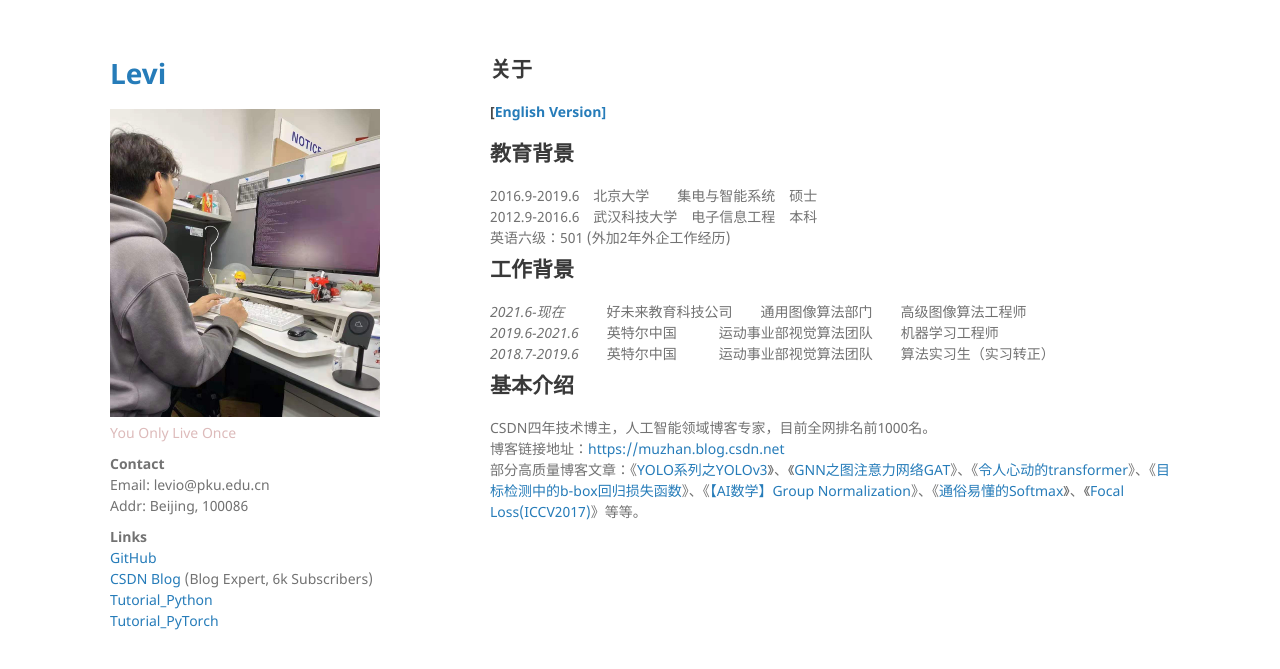
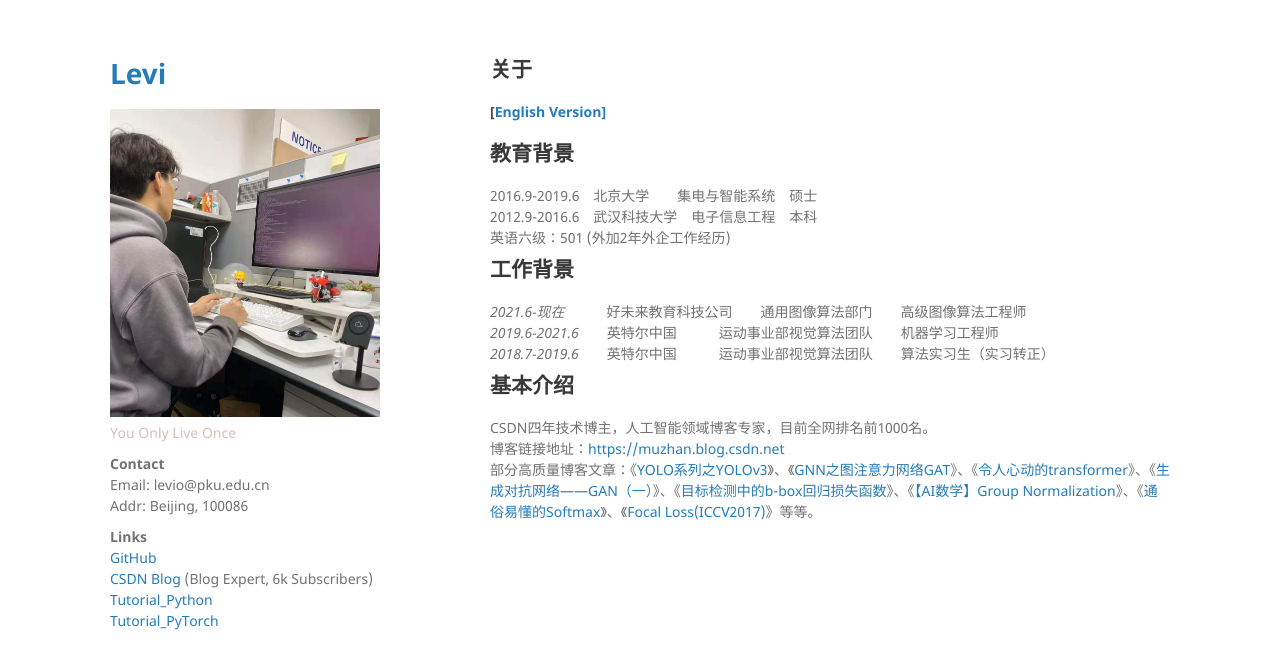
Before and after one commit to leviome/leviome.github.io, a Jekyll site: the page built from index_cn.md, in a window 1280 px wide. Shown: the top 669 px of the page. Built offline with Jekyll 4.4.1, drawn with Linux system fonts in a browser that asks for light colours; our own code applies the rules of GitHub Pages for plain Markdown files.

Commit message:
Update index_cn.md

```diff
--- a/index_cn.md
+++ b/index_cn.md
@@ -15,4 +15,4 @@
 ## 基本介绍
 CSDN四年技术博主，人工智能领域博客专家，目前全网排名前1000名。<br>
 博客链接地址：[https://muzhan.blog.csdn.net](https://muzhan.blog.csdn.net)<br>
-部分高质量博客文章：《[YOLO系列之YOLOv3](https://blog.csdn.net/leviopku/article/details/82660381)》、《[GNN之图注意力网络GAT](https://blog.csdn.net/leviopku/article/details/104622560)》、《[令人心动的transformer](https://blog.csdn.net/leviopku/article/details/115614056)》、《[目标检测中的b-box回归损失函数](https://blog.csdn.net/leviopku/article/details/114655338)》、《[【AI数学】Group Normalization](https://blog.csdn.net/leviopku/article/details/83213123)》、《[通俗易懂的Softmax](https://blog.csdn.net/leviopku/article/details/101542568)》、《[Focal Loss(ICCV2017)](https://blog.csdn.net/leviopku/article/details/89816408)》等等。<br>
+部分高质量博客文章：《[YOLO系列之YOLOv3](https://blog.csdn.net/leviopku/article/details/82660381)》、《[GNN之图注意力网络GAT](https://blog.csdn.net/leviopku/article/details/104622560)》、《[令人心动的transformer](https://blog.csdn.net/leviopku/article/details/115614056)》、《[生成对抗网络——GAN（一）](https://blog.csdn.net/leviopku/article/details/81292192)》、《[目标检测中的b-box回归损失函数](https://blog.csdn.net/leviopku/article/details/114655338)》、《[【AI数学】Group Normalization](https://blog.csdn.net/leviopku/article/details/83213123)》、《[通俗易懂的Softmax](https://blog.csdn.net/leviopku/article/details/101542568)》、《[Focal Loss(ICCV2017)](https://blog.csdn.net/leviopku/article/details/89816408)》等等。<br>
```
